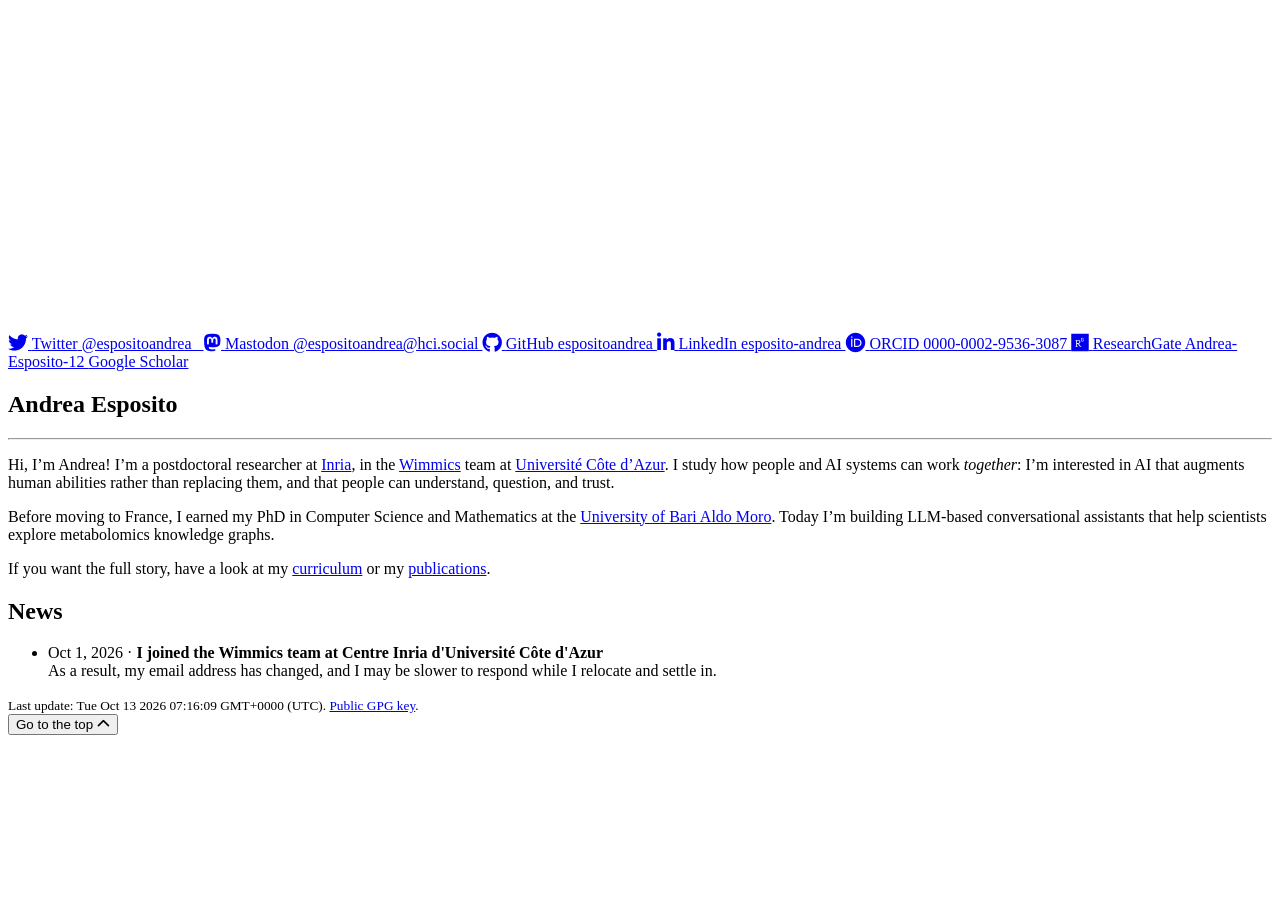
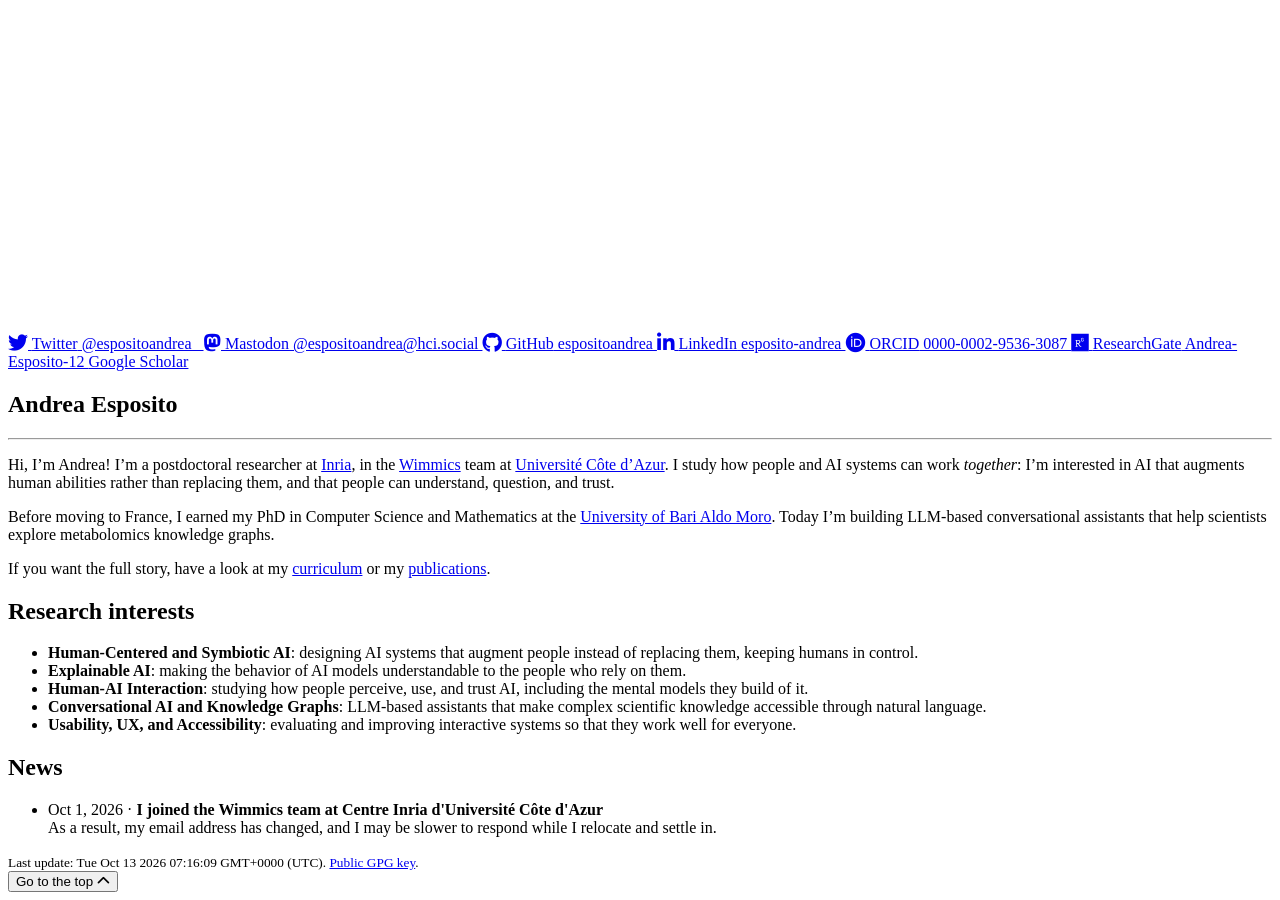
Before and after one commit to espositoandrea/espositoandrea.github.io, a Jekyll site: the page built from index.md, in a window 1280 px wide and 900 px high, scrolled down 4173 px. Built offline with Jekyll 4.4.1, drawn with Linux system fonts in a browser that asks for light colours; nearby versions of some CDN libraries; comment, search, counter and statistics services are not loaded; a style sheet for code colours, icons or effects is not loaded; before the commit the page ends 4916 px from its top, so only the background shows below that.

Commit message:
Add research interests to the home page

```diff
--- a/index.md
+++ b/index.md
@@ -22,6 +22,19 @@ explore metabolomics knowledge graphs.
 
 If you want the full story, have a look at my [curriculum]({{ '/curriculum' | relative_url }})
 or my [publications]({{ '/publications' | relative_url }}).
+
+## Research interests
+
+- **Human-Centered and Symbiotic AI**: designing AI systems that augment people
+  instead of replacing them, keeping humans in control.
+- **Explainable AI**: making the behavior of AI models understandable to the
+  people who rely on them.
+- **Human-AI Interaction**: studying how people perceive, use, and trust AI,
+  including the mental models they build of it.
+- **Conversational AI and Knowledge Graphs**: LLM-based assistants that make
+  complex scientific knowledge accessible through natural language.
+- **Usability, UX, and Accessibility**: evaluating and improving interactive
+  systems so that they work well for everyone.
 
 {% assign news = site.data.news | sort: 'date' | reverse %}
 {% if news.size > 0 %}
```
